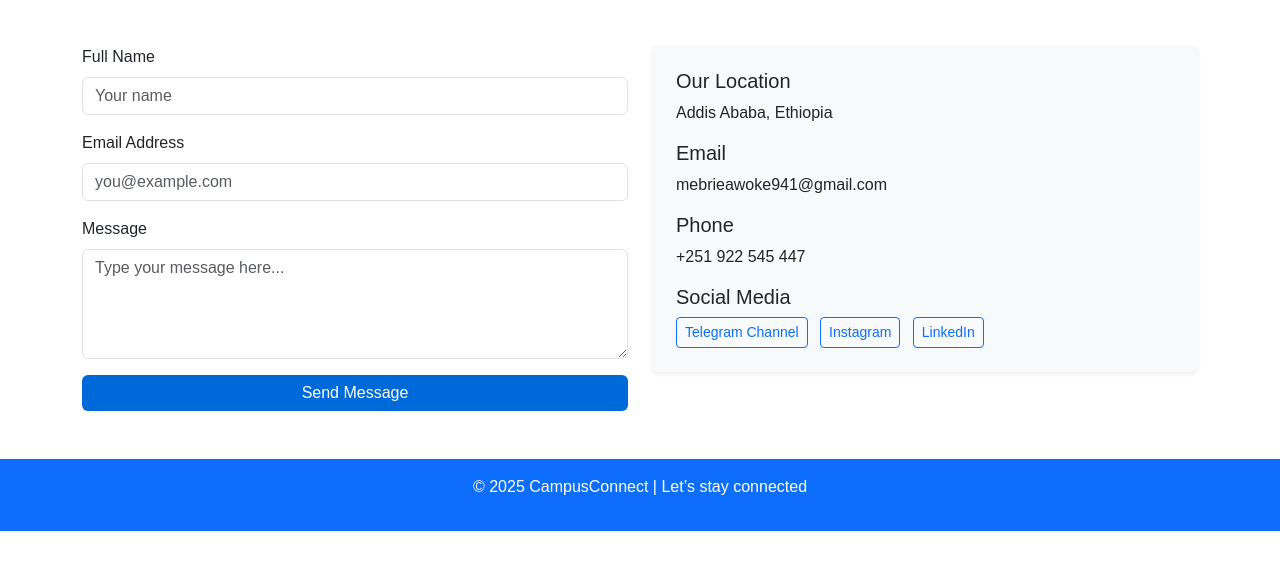
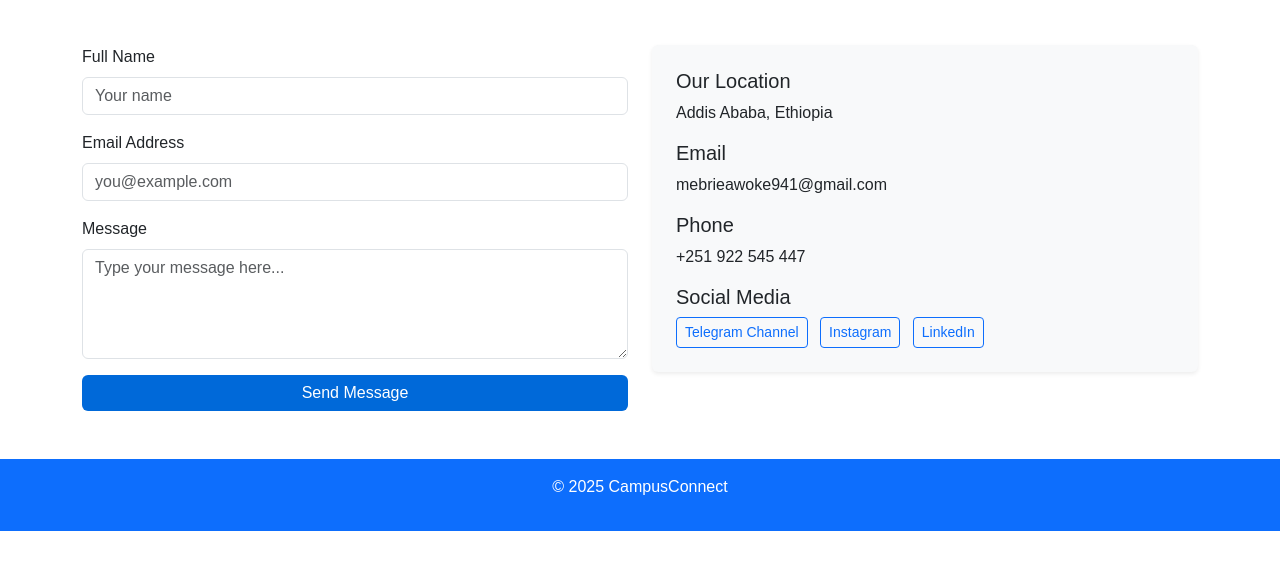
Before and after one commit to Mebrie-Awoke/AccademicConnection_FrontEnd, a plain HTML site: page contact.html in a window 1280 px wide. Shown: the part 183-752 px from the top of the page. Drawn offline with nearby package versions, Linux system fonts and the light colour scheme; files that its build step writes are made by us from their sources.

```diff
--- a/contact.html
+++ b/contact.html
@@ -72,7 +72,7 @@
   </section>
 
   <footer class="bg-primary text-white text-center py-3 mt-5">
-    <p>© 2025 CampusConnect | Let’s stay connected</p>
+    <p>© 2025 CampusConnect</p>
   </footer>
 
 </body>
```
